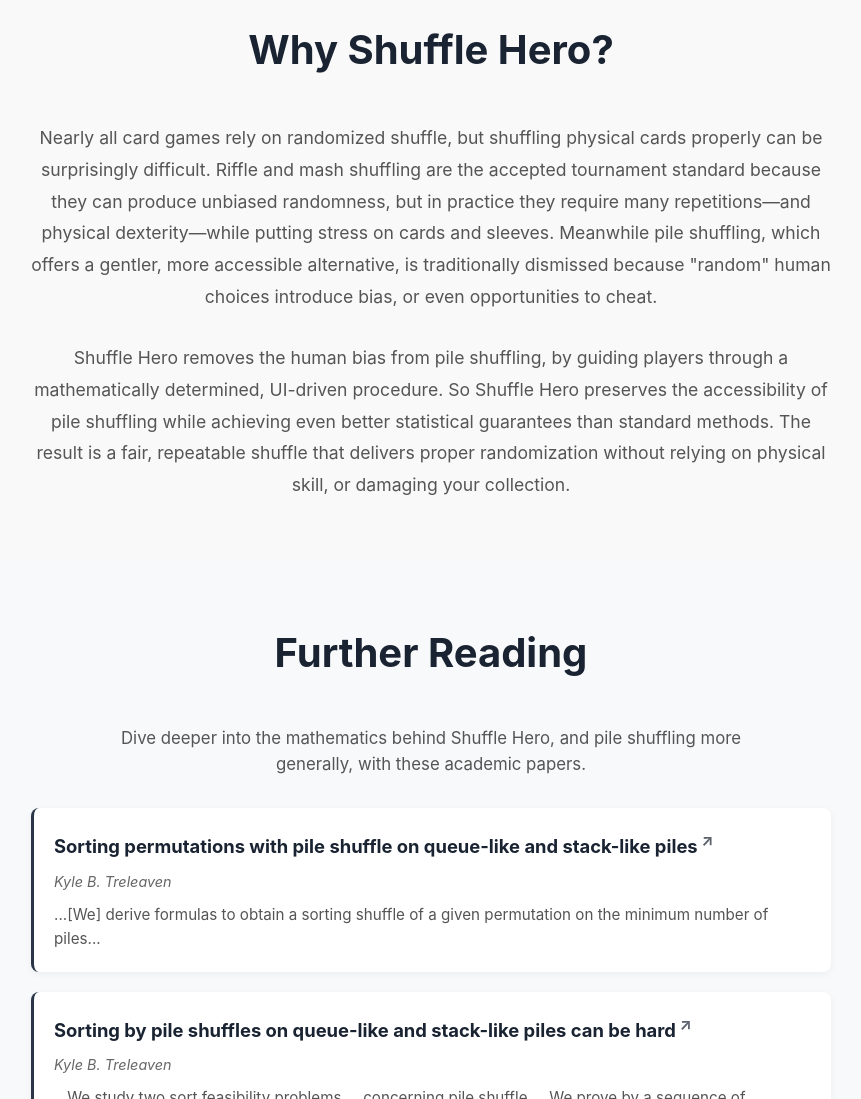
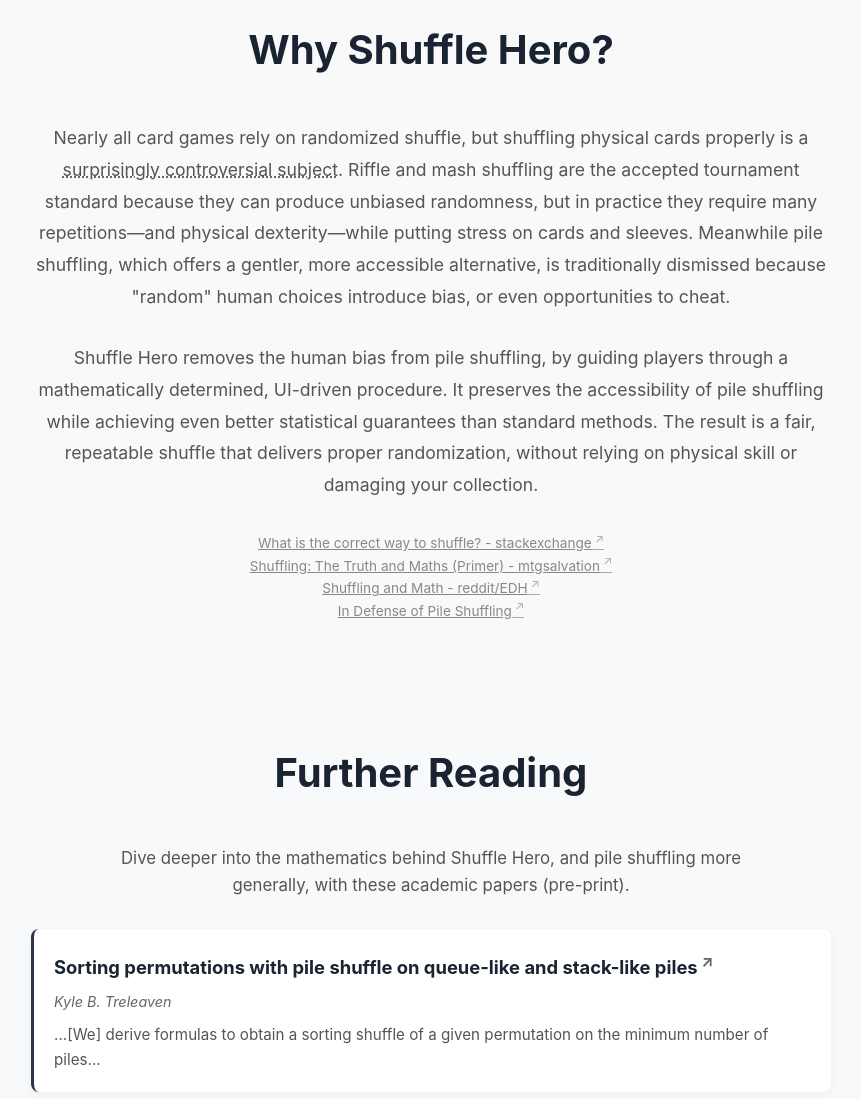
Before and after one commit to kyletreleaven/kyletreleaven.github.io, a plain HTML site: page shuffle-hero/index.html in a window 1280 px wide. Shown: the part 1920-3019 px from the top of the page, without its empty margins (209-1070 px from the left). Drawn offline with Linux system fonts and the light colour scheme.

Commit message:
shuffle hero site edits

```diff
--- a/shuffle-hero/index.html
+++ b/shuffle-hero/index.html
@@ -156,18 +156,26 @@
         <div class="container">
             <h2 class="section-title">Why Shuffle Hero?</h2>
             <p style="text-align: center; max-width: 800px; margin: 0 auto 30px; font-size: 1.1em; color: #555; line-height: 1.8;">
-                Nearly all card games rely on randomized shuffle, but shuffling physical cards properly can be surprisingly difficult. Riffle and mash shuffling are the accepted tournament standard because they can produce unbiased randomness, but in practice they require many repetitions—and physical dexterity—while putting stress on cards and sleeves. Meanwhile pile shuffling, which offers a gentler, more accessible alternative, is traditionally dismissed because "random" human choices introduce bias, or even opportunities to cheat.
+                Nearly all card games rely on randomized shuffle, but shuffling physical cards properly is a <a href="#why-references" style="color: #555; text-decoration: underline; text-decoration-style: dotted;">surprisingly controversial subject</a>. Riffle and mash shuffling are the accepted tournament standard because they can produce unbiased randomness, but in practice they require many repetitions—and physical dexterity—while putting stress on cards and sleeves. Meanwhile pile shuffling, which offers a gentler, more accessible alternative, is traditionally dismissed because "random" human choices introduce bias, or even opportunities to cheat.
             </p>
             <p style="text-align: center; max-width: 800px; margin: 0 auto; font-size: 1.1em; color: #555; line-height: 1.8;">
-                Shuffle Hero removes the human bias from pile shuffling, by guiding players through a mathematically determined, UI-driven procedure. So Shuffle Hero preserves the accessibility of pile shuffling while achieving even better statistical guarantees than standard methods. The result is a fair, repeatable shuffle that delivers proper randomization without relying on physical skill, or damaging your collection.
+                Shuffle Hero removes the human bias from pile shuffling, by guiding players through a mathematically determined, UI-driven procedure. It preserves the accessibility of pile shuffling while achieving even better statistical guarantees than standard methods. The result is a fair, repeatable shuffle that delivers proper randomization, without relying on physical skill or damaging your collection.
             </p>
+            <div id="why-references" style="text-align: center; max-width: 800px; margin: 30px auto 0; font-size: 0.85em; color: #888;">
+                <p style="margin: 0; line-height: 1.4;">
+                    <a href="https://boardgames.stackexchange.com/questions/45187/what-is-the-correct-way-to-shuffle" class="external-link" target="_blank" rel="noopener noreferrer" style="color: #888;">What is the correct way to shuffle? - stackexchange</a>
+                    <br><a href="https://www.mtgsalvation.com/forums/magic-fundamentals/magic-general/334934-shuffling-the-truth-and-maths-primer" class="external-link" target="_blank" rel="noopener noreferrer" style="color: #888;">Shuffling: The Truth and Maths (Primer) - mtgsalvation</a>
+                    <br><a href="https://www.reddit.com/r/EDH/comments/hag23z/shuffling_and_math/" class="external-link" target="_blank" rel="noopener noreferrer" style="color: #888;">Shuffling and Math - reddit/EDH</a>
+                    <br><a href="https://outsidetheasylum.blog/in-defense-of-pile-shuffling/" class="external-link" target="_blank" rel="noopener noreferrer" style="color: #888;">In Defense of Pile Shuffling</a>
+                </p>
+            </div>
         </div>
     </section>
 
     <section class="academic">
         <div class="container">
             <h2 class="section-title">Further Reading</h2>
-            <p class="section-intro">Dive deeper into the mathematics behind Shuffle Hero, and pile shuffling more generally, with these academic papers.</p>
+            <p class="section-intro">Dive deeper into the mathematics behind Shuffle Hero, and pile shuffling more generally, with these academic papers (pre-print).</p>
             <div class="academic-papers">
                 <div class="paper">
                     <h3><a href="https://arxiv.org/abs/2503.11463" class="external-link" target="_blank" rel="noopener noreferrer">Sorting permutations with pile shuffle on queue-like and stack-like piles</a></h3>
```
